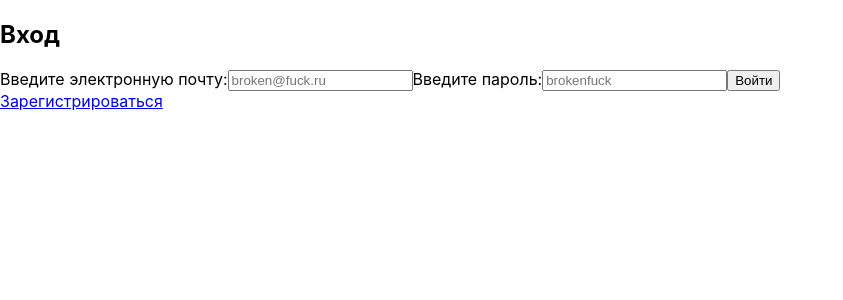
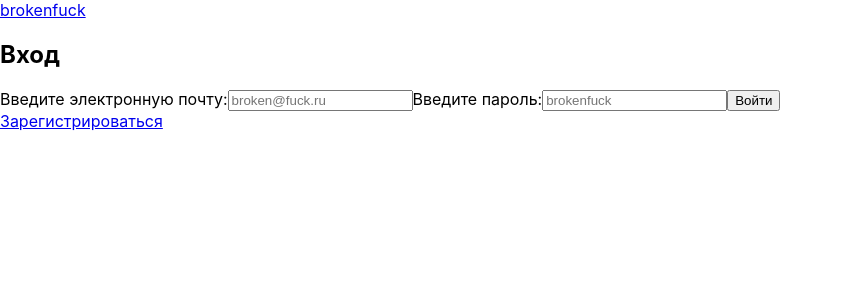
Before and after one commit to greatstudentkaze/brokenfuck, a React (Create React App) app in the folder client/: page /login in a window 1280 px wide. Shown: the top 300 px of the page, without its empty margins (0-843 px from the left). Built offline with nearby package versions, Linux system fonts and the light colour scheme.

Commit message:
feat(client/components): add header component

```diff
--- a/client/src/components/app/index.tsx
+++ b/client/src/components/app/index.tsx
@@ -3,9 +3,10 @@ import { Switch, Route } from 'react-router-dom'
 
 import { AppRoute } from '../../const';
 
+import PrivateRoute from '../private-route';
+import Header from '../header';
 import Login from '../authorization/login';
 import Registration from '../authorization/registration';
-import PrivateRoute from '../private-route';
 
 const Home = () => {
   return (
@@ -15,11 +16,14 @@ const Home = () => {
 
 const App = () => {
   return (
-    <Switch>
-      <PrivateRoute exact path={AppRoute.ROOT} component={Home} />
-      <Route exact path={AppRoute.LOGIN} component={Login} />
-      <Route exact path={AppRoute.REGISTRATION} component={Registration} />
-    </Switch>
+    <>
+      <Header />
+      <Switch>
+        <PrivateRoute exact path={AppRoute.ROOT} component={Home} />
+        <Route exact path={AppRoute.LOGIN} component={Login} />
+        <Route exact path={AppRoute.REGISTRATION} component={Registration} />
+      </Switch>
+    </>
   );
 };
 
--- /dev/null
+++ b/client/src/components/header/index.tsx
@@ -0,0 +1,48 @@
+import React from 'react';
+import { NavLink } from 'react-router-dom';
+import { useDispatch, useSelector } from 'react-redux';
+
+import { AppRoute } from '../../const';
+import { RootState } from '../../redux/store';
+import { logout } from '../../redux/actions/user';
+
+const Header = () => {
+  const currentUser = useSelector(({ user }: RootState) => user.currentUser);
+  const isAuthorized = useSelector(({ user }: RootState) => user.isAuthorized);
+  const dispatch = useDispatch();
+
+  const handleLogoutButtonClick = () => {
+    dispatch(logout());
+  };
+
+  return (
+    <header className="page-header">
+      <NavLink className="page-header__logo" to={AppRoute.ROOT} >
+        brokenfuck
+      </NavLink>
+      {
+        isAuthorized && currentUser && <nav className="main-nav">
+          <ul className="main-nav__list site-list">
+            <li className="site-list__item">
+              <NavLink to={AppRoute.ACCOUNTS}>
+                Аккаунты
+              </NavLink>
+            </li>
+          </ul>
+          <ul className="main-nav__list user-list">
+            <li className="user-list__item">
+              <NavLink to={AppRoute.PROFILE}>
+                Профиль {currentUser.name}
+              </NavLink>
+            </li>
+            <li className="user-list__item">
+              <button type="button" onClick={handleLogoutButtonClick}>Выход</button>
+            </li>
+          </ul>
+        </nav>
+      }
+    </header>
+  );
+};
+
+export default Header;
```
